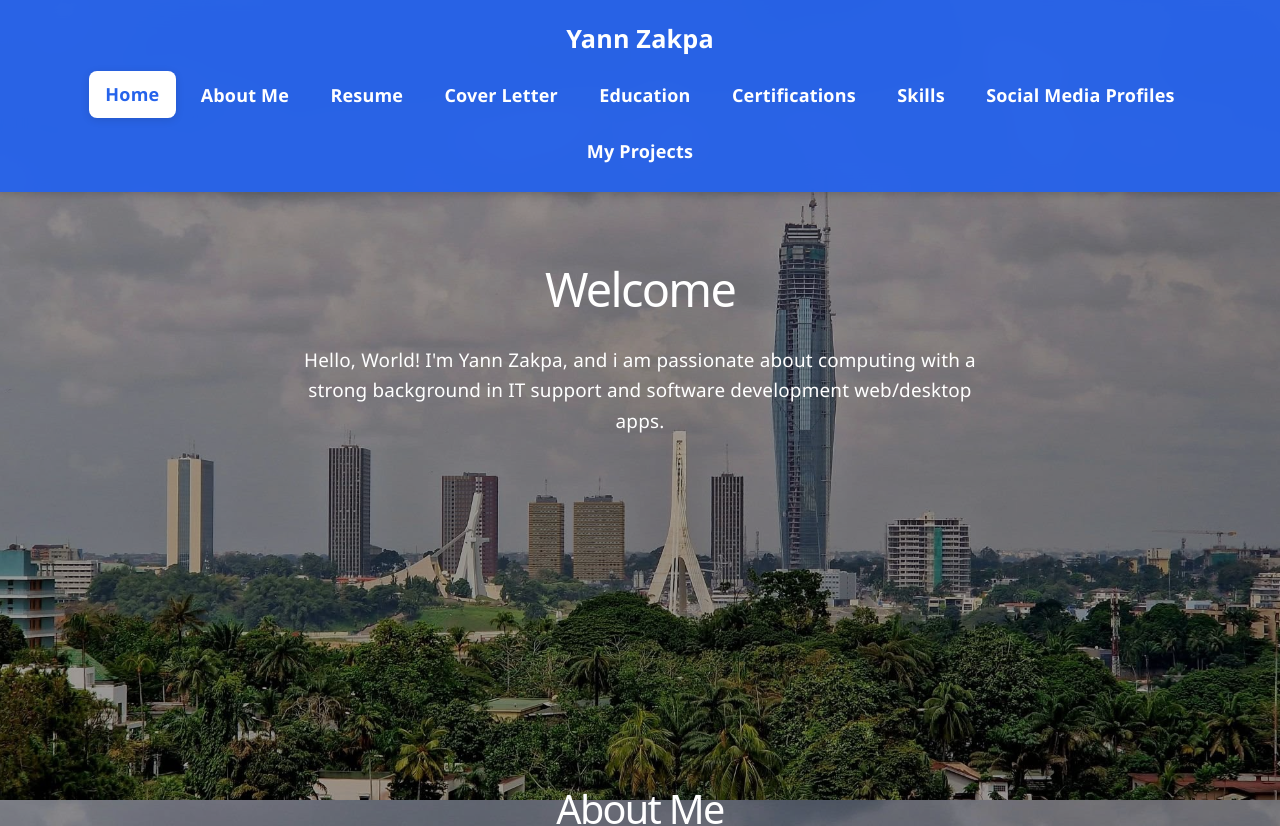
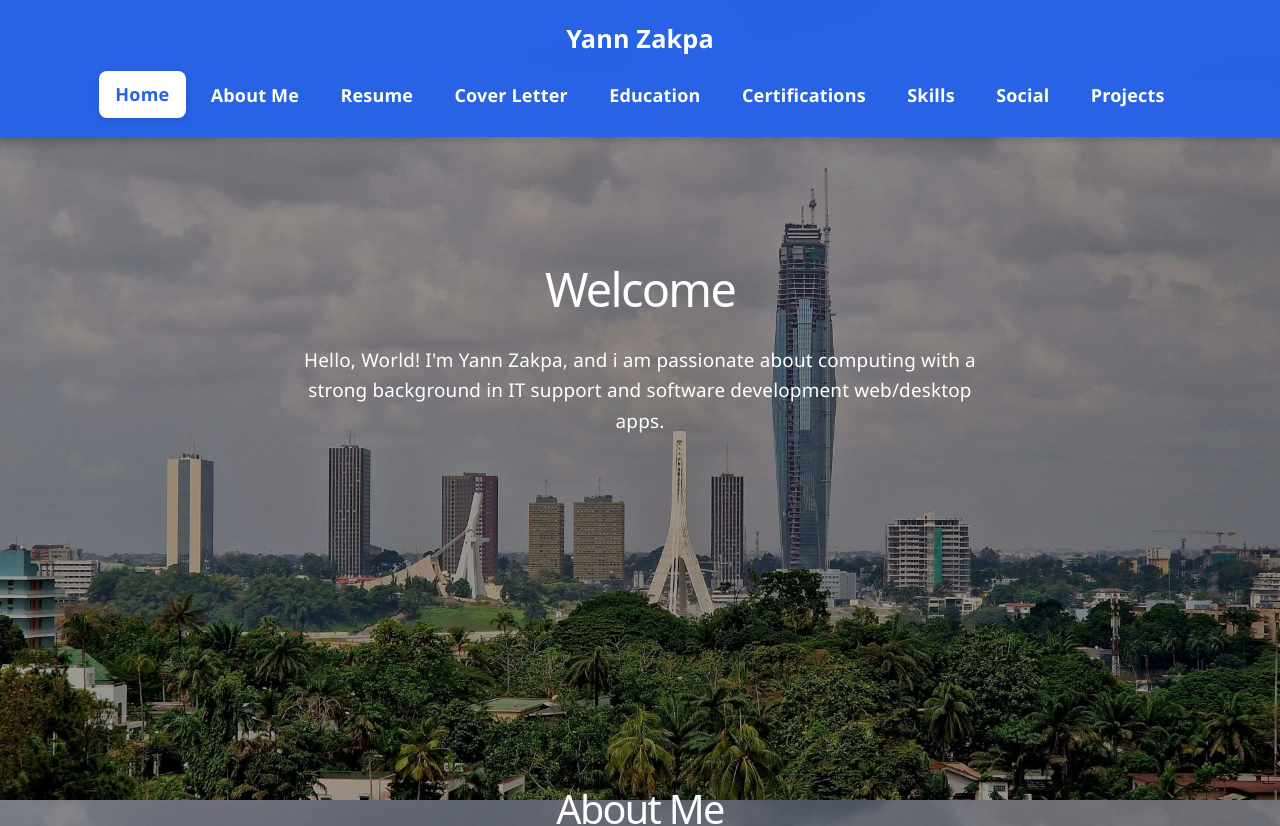
Before and after one commit to mali01001110/yzwebsite, a React (Vite) app in the folder frontend/: page / in a window 1280 px wide. Shown: the top 826 px of the page. Built offline with nearby package versions, Linux system fonts and the light colour scheme.

Commit message:
Rename My Projects -> Projects and Social Media Profiles -> Social
Co-authored-by: Copilot <223556219+Copilot@users.noreply.github.com>

```diff
--- a/frontend/src/components/Layout.jsx
+++ b/frontend/src/components/Layout.jsx
@@ -11,8 +11,8 @@ const navItems = [
   { label: 'Education', id: 'education' },
   { label: 'Certifications', id: 'certifications' },
   { label: 'Skills', id: 'skills' },
-  { label: 'Social Media Profiles', id: 'social-media-profiles' },
-  { label: 'My Projects', id: 'my-projects' },
+  { label: 'Social', id: 'social' },
+  { label: 'Projects', id: 'projects' },
 ];
 
 function Layout() {
@@ -120,8 +120,8 @@ function Layout() {
         'education',
         'certifications',
         'skills',
-        'social-media-profiles',
-        'my-projects',
+        'social',
+        'projects',
       ]);
       const bias = liftUpIds.has(id) ? 0.35 : 0.45; // smaller bias => content appears higher
 
--- a/frontend/src/pages/MyProjects.jsx
+++ b/frontend/src/pages/MyProjects.jsx
@@ -24,8 +24,8 @@ function MyProjects() {
   ];
 
   return (
-    <section id="my-projects" className="page">
-      <h1>My Projects</h1>
+    <section id="projects" className="page">
+      <h1>Projects</h1>
       <p>{intro}</p>
       <ul className="social-list">
         {projects.map((project, idx) => (
--- a/frontend/src/pages/SocialMediaProfiles.jsx
+++ b/frontend/src/pages/SocialMediaProfiles.jsx
@@ -24,8 +24,8 @@ function SocialMediaProfiles() {
   ];
 
   return (
-    <section id="social-media-profiles" className="page">
-      <h1>Social Media Profiles</h1>
+    <section id="social" className="page">
+      <h1>Social</h1>
       <p>{intro}</p>
       <ul className="social-list">
         {profiles.map((profile, idx) => (
```
